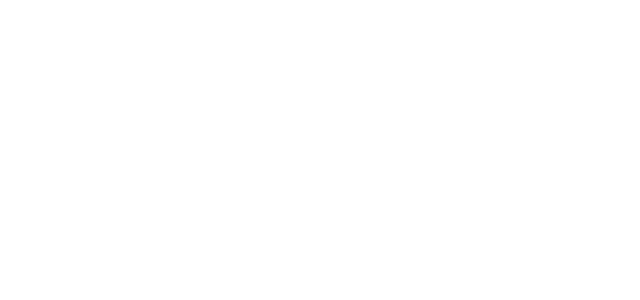
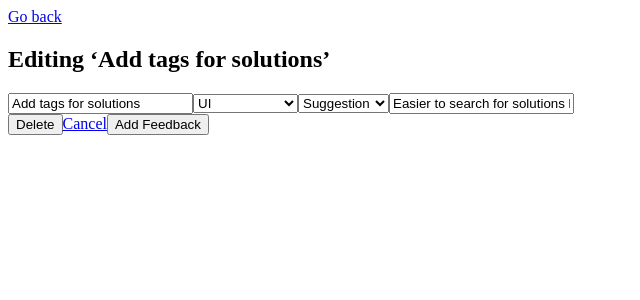
Before and after one commit to acunmedyaakademi/sude-irem-berna-mucahit-feedback-board, a React (Vite) app: page /edit-feedback/1 in a window 1280 px wide. Before the commit this address had no page. Shown: the top 300 px of the page, without its empty margins (0-640 px from the left). Built offline with nearby package versions, Linux system fonts and the light colour scheme.

Commit message:
edit ve roadmap kısımlarının fonksiyonelliği tamamlandı

```diff
--- a/src/App.css
+++ b/src/App.css
@@ -0,0 +1,26 @@
+/* berna section start */
+
+.roadmap-header, .roadmap-section-container-mobile-tab-header {
+  display: flex;
+  align-items: center;
+  justify-content: space-between;
+}
+
+.roadmap-section-container-mobile {
+  display: block;
+}
+
+.roadmap-section-container-desktop-tablet {
+  display: none;
+}
+
+@media only screen and (min-width: 768px) {
+  .roadmap-section-container-mobile {
+    display: none;
+  }
+
+  .roadmap-section-container-desktop-tablet {
+    display: flex;
+  }
+}
+/* berna section end */
--- a/src/App.jsx
+++ b/src/App.jsx
@@ -21,8 +21,6 @@
     getData();
   }, [])
 
-  console.log(data)
-
   return (
     <>
       <DataContext.Provider value={{ data, setData}}>
@@ -30,7 +28,7 @@
           <Route path='/' element={<Home />} />
           <Route path={'/feedback-details/:feedbackId'} element={<FeedbackDetails />} />
           <Route path='/new-feedback' element={<NewFeedback />} />
-          <Route path='/edit-feedback' element={<EditFeedback />} />
+          <Route path='/edit-feedback/:feedbackId' element={<EditFeedback />} />
           <Route path='/roadmap' element={<Roadmap />} />
         </Routes>
       </DataContext.Provider>
--- a/src/components/RoadmapHeader.jsx
+++ b/src/components/RoadmapHeader.jsx
@@ -1,13 +1,17 @@
+import { Link, Outlet } from "react-router-dom";
+
 export default function RoadmapHeader() {
 
   return (
     <>
-      <div style={{ display: "flex", alignItems: "center", justifyContent: "space-between" }} className="roadmap-header">
+      <div className="roadmap-header">
         <div className="roadmap-header-titles">
-          <a href="">Go Back</a>
+          <Link to={`/`}>Go back</Link>
+          <Outlet />
           <h2>Roadmap</h2>
         </div>
-        <button>+ Add Feedback</button>
+        <Link to={`/new-feedback`}>+ Add Feedback</Link>
+        <Outlet />
       </div>
     </>
   )
--- /dev/null
+++ b/src/components/RoadmapStatusCard.jsx
@@ -0,0 +1,18 @@
+import { Link, Outlet } from "react-router-dom";
+
+export default function RoadmapStatusCard({ x }) {
+
+  return (
+    <>
+      <div className="roadmap-status-card">
+        <h4><Link to={`/feedback-details/${x?.id}`}>{x?.title}</Link>
+        <Outlet /></h4>
+        <p style={{ color: "gray" }}>{x?.description}</p>
+        <span>{x?.category}</span>
+        {/* upvotes'u 1 arttır */}
+        <button>^ {x?.upvotes}</button>
+        <span>Comments: {x?.comments?.length > 0 ? x?.comments?.length : 0}</span>
+      </div>
+    </>
+  )
+}
--- /dev/null
+++ b/src/components/RoadmapStatusSection.jsx
@@ -0,0 +1,22 @@
+import { useContext } from "react"
+import { DataContext } from "../App"
+import RoadmapStatusCard from "./RoadmapStatusCard";
+
+export default function RoadmapStatusSection({ roadmapSectionTitle }) {
+  const { data } = useContext(DataContext);
+
+  const roadmapSectionData = data?.filter(x => x.status == roadmapSectionTitle);
+
+  return (
+    <>
+      <div className="roadmap-status-section">
+        <h3>{roadmapSectionTitle} ({roadmapSectionData.length})</h3>
+        <p>Ideas prioritized for research</p>
+        {
+          roadmapSectionData?.map(x => <RoadmapStatusCard x={x} />)
+        }
+
+      </div>
+    </>
+  )
+}
--- a/src/data/feedback-data.json
+++ b/src/data/feedback-data.json
@@ -1,4 +1,9 @@
 {
+  "currentUser": {
+      "image": "/assets/user-images/image-zena.jpg",
+      "name": "Zena Kelley",
+      "username": "velvetround"
+  },
   "productRequests": [
         {
             "id": 1,
@@ -293,5 +298,12 @@
                 }
             ]
         }
+  ],
+  "categories": ["UI", "UX", "Enhancement", "Bug", "Feature"],
+
+  "statuses": [
+    { "name": "Planned", "count": 3 },
+    { "name": "InProgress", "count": 6 },
+    { "name": "Live", "count": 1 }
   ]
 }
--- a/src/pages/EditFeedback.jsx
+++ b/src/pages/EditFeedback.jsx
@@ -1,10 +1,82 @@
+import { useContext, useEffect, useState } from "react"
+import { Link, Outlet, useNavigate, useParams } from "react-router-dom"
+import { DataContext } from "../App.jsx"
 
+// id
+export default function EditFeedback() {
+  const [currentFeedback, setCurrentFeedback] = useState()
+  const { data, setData } = useContext(DataContext);
+  const { feedbackId } = useParams();
 
-export default function EditFeedback() {
+  const navigate = useNavigate()
+
+  useEffect(() => {
+    data ? setCurrentFeedback(data.find(x => x.id == feedbackId)) : ""
+  }, [data])
+
+  const categories = ["UI", "UX", "Enhancement", "Bug", "Feature"];
+  const statuses = ["Suggestion", "Planned", "In-Progress", "Live"];
+
+  function handleEditFormSubmit(e) {
+    e.preventDefault();
+    const formData = new FormData(e.target);
+    const formObj = Object.fromEntries(formData);
+    const updatedFeedback = {
+      id: currentFeedback.id,
+      title: formObj.title,
+      category: formObj.category,
+      status: formObj.status,
+      description: formObj.description
+    };
+
+    const updatedData = data.map(feedback => feedback.id == currentFeedback.id ? updatedFeedback : feedback);
+    setData(updatedData);
+    console.log(data)
+
+  }
+
+  function handleDelete() {
+    setData(data.filter(x => x.id != feedbackId))
+    navigate("/")
+    console.log(data)
+  }
 
   return (
     <>
-      <h1>edit</h1>
+      <div className="edit-feedback-page">
+        <Link to={`/feedback-details/${feedbackId}`}>Go back</Link>
+        <div className="edit-feedback-main-cont">
+          <h2>Editing ‘{currentFeedback?.title}’</h2>
+          <div className="edit-feedback-form-cont">
+            <form onSubmit={handleEditFormSubmit}>
+              <input type="text" name="title" defaultValue={currentFeedback?.title} />
+              <select name="category" defaultValue={currentFeedback?.category || categories[0]}>
+                {categories.map((x) => (
+                  <option key={x} value={x}>
+                    {x}
+                  </option>
+                ))}
+              </select>
+              <select name="status" defaultValue={currentFeedback?.category || categories[0]}>
+                {
+                  statuses.map(x =>
+                    <option key={x} value={x}>
+                      {x}
+                    </option>)
+                }
+              </select>
+              <input type="text" name="description" defaultValue={currentFeedback?.description} />
+              <div className="edit-feedback-btns-container">
+                <button onClick={handleDelete} type="button" className="delete-btn">Delete</button>
+                <Link className="feedback-btn" to={`/feedback-details/${feedbackId}`}>Cancel</Link>
+                <Outlet />
+                <button type="submit">Add Feedback</button>
+              </div>
+            </form>
+          </div>
+        </div>
+
+      </div>
     </>
   )
 }
--- a/src/pages/Roadmap.jsx
+++ b/src/pages/Roadmap.jsx
@@ -1,23 +1,38 @@
-import { useContext } from "react";
+import { useContext, useState } from "react";
 import RoadmapHeader from "../components/RoadmapHeader.jsx";
 import { DataContext } from "../App.jsx";
+import RoadmapStatusSection from "../components/RoadmapStatusSection.jsx";
 
 export default function Roadmap() {
-  const { data } = useContext(DataContext)
-  console.log(data)
+  const [currentTab, setCurrentTab] = useState("planned")
+
+  const tabs = {
+    "planned": <RoadmapStatusSection roadmapSectionTitle={"planned"} />,
+    "in-progress": <RoadmapStatusSection roadmapSectionTitle={"in-progress"} />,
+    "live": <RoadmapStatusSection roadmapSectionTitle={"live"} />
+
+  }
+  console.log(currentTab)
   return (
     <>
       <div className="roadmap-page">
         <RoadmapHeader />
-        <div className="roadmap-container">
-          {/* section ve kart ayrı componentler olacak */}
-          <div className="roadmap-status-section">
-            <h3>Planned (2)</h3>
-            <p>Ideas prioritized for research</p>
-            <div className="roadmap-status-card">
-            </div>
+        <div className="roadmap-section-container-desktop-tablet">
+          <RoadmapStatusSection roadmapSectionTitle={"planned"} />
+          <RoadmapStatusSection roadmapSectionTitle={"in-progress"} />
+          <RoadmapStatusSection roadmapSectionTitle={"live"} />
+        </div>
+        <div className="roadmap-section-container-mobile">
+          <div className="roadmap-section-container-mobile-tab-header">
+            <h3 onClick={() => setCurrentTab("planned")}>Planned</h3>
+            <h3 onClick={() => setCurrentTab("in-progress")}>In-Progress</h3>
+            <h3 onClick={() => setCurrentTab("live")}>Live</h3>
+          </div>
+          <div className="roadmap-section-mobile-tab">
+            {tabs[currentTab]}
           </div>
         </div>
+
       </div>
     </>
   )
```
Lines whose indentation alone changed are shown as unchanged.
